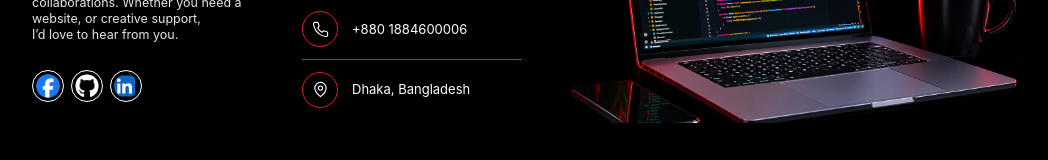
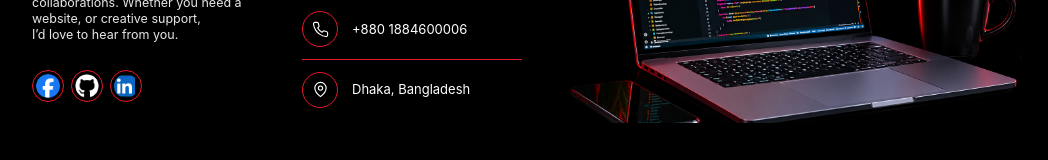
Before and after one commit to asmmukitjahan-lab/Portfolio, a React (Vite) app: page /contact in a window 1280 px wide. Shown: the part 251-411 px from the top of the page, without its empty margins (128-1176 px from the left). Built offline with nearby package versions, Linux system fonts and the light colour scheme.

Commit message:
fix the final part

```diff
--- a/src/Component/Footer.jsx
+++ b/src/Component/Footer.jsx
@@ -136,7 +136,7 @@ const Footer = ({ fadeEdges = false }) => {
               {Icons.map((item) => (
                 <li
                   key={item.href}
-                  className="flex h-8 w-8 overflow-hidden items-center justify-center rounded-full border-[1.5px]"
+                  className="flex h-8 w-8 overflow-hidden items-center justify-center rounded-full border-[1.5px] border-[#e8182b] hover:border-[#ffffff]/70 hover:border-[1.5px]"
                 >
                   <a
                     href={item.href}
```
Also changed, not shown: 1 other file (tests, documents, lock files or other folders).
